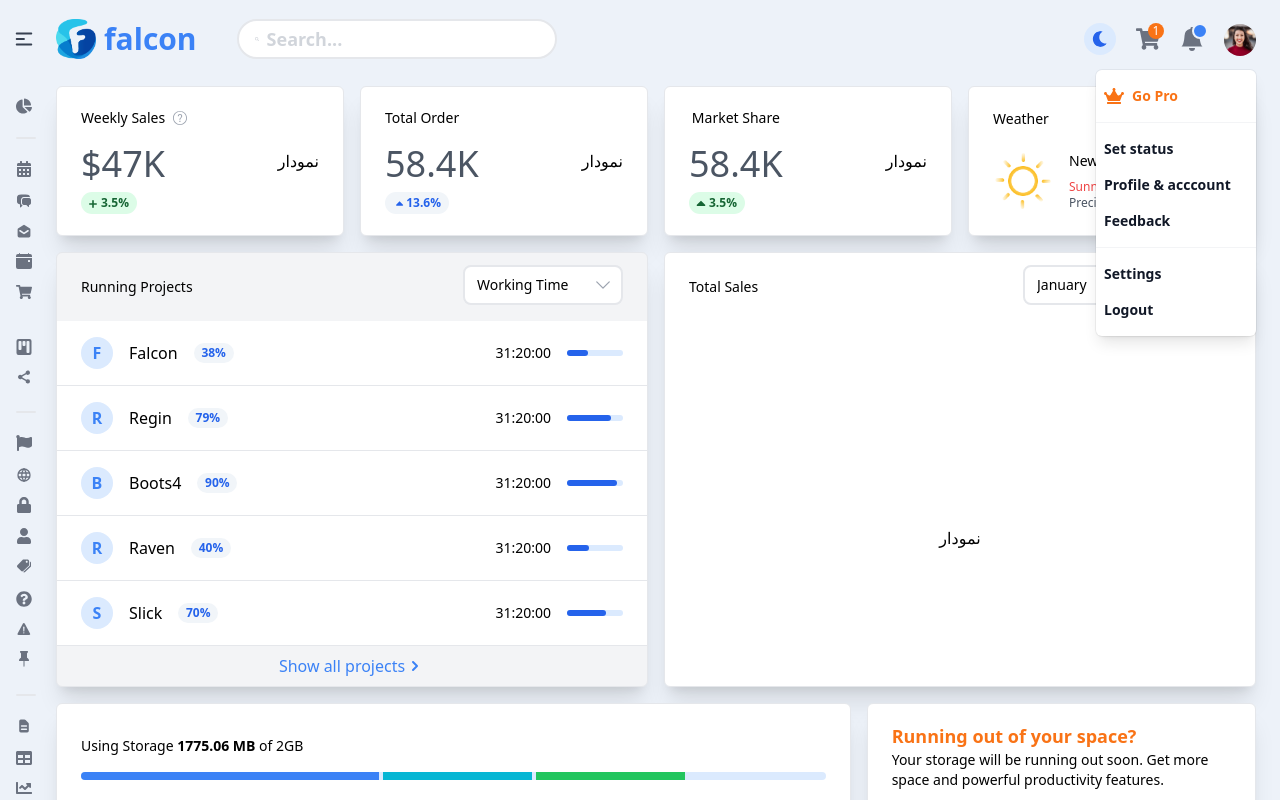
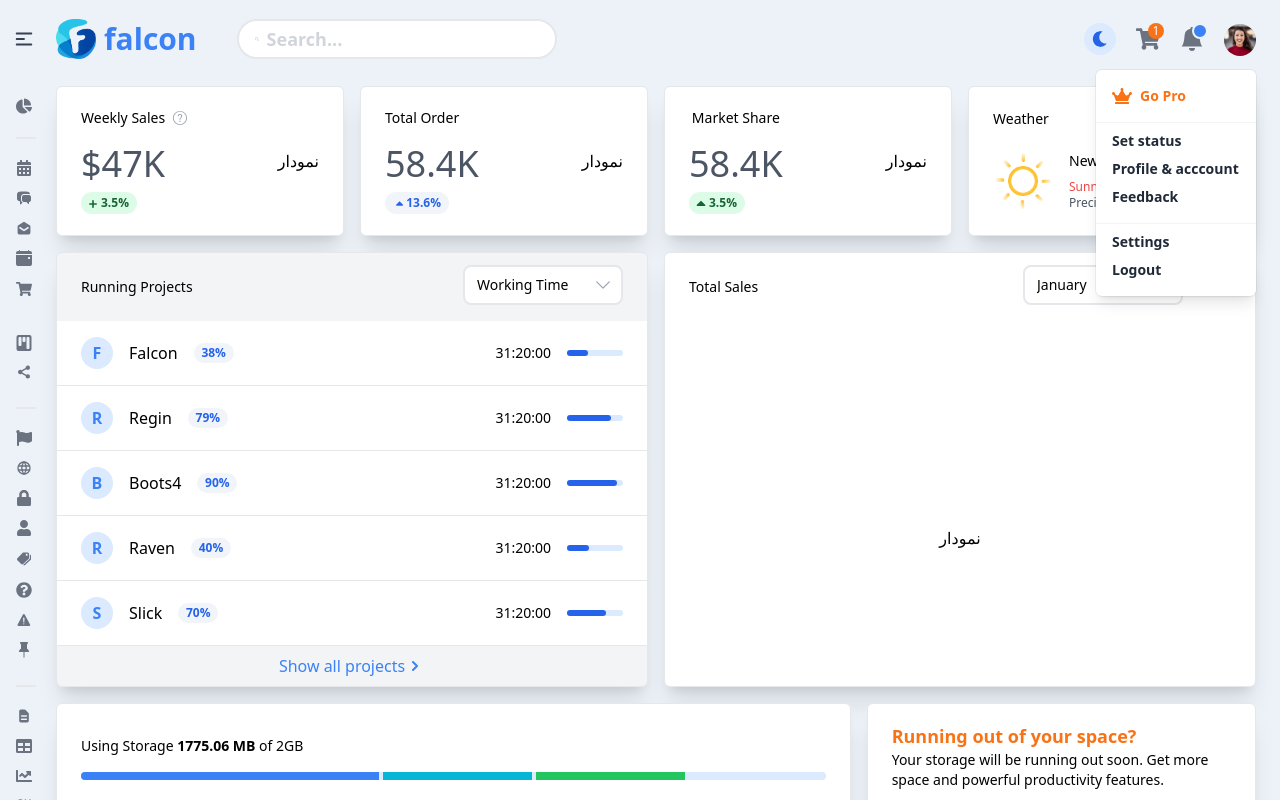
Before and after one commit to ArashH0sseini/shopping-adminpanel-nextjs, a Next.js app: page / in a window 1280 px wide. Both pictures are taken after a click on the button 1240 px from the left and 40 px from the top of the page. Shown: the top 800 px of the page. Built offline with nearby package versions, Linux system fonts and the light colour scheme.

Commit message:
Implementation being multilingual

```diff
--- a/app/components/layouts/drawer/DashboardMenuOpen.tsx
+++ b/app/components/layouts/drawer/DashboardMenuOpen.tsx
@@ -16,7 +16,7 @@ export default function DashboardMenuOpen({ title }: Prop) {
         onClick={() => setOpen(!open)}
         className="flex justify-between items-center w-full"
       >
-        <p className="text-[15px] font-semibold">
+        <p className="text-[15px] font-semibold ">
           {title}
         </p>
         {open ? (
--- a/app/components/layouts/drawer/DrawerItem.tsx
+++ b/app/components/layouts/drawer/DrawerItem.tsx
@@ -7,9 +7,9 @@ interface Prop {
 
 function DrawerItem({ title, icon }: Prop) {
   return (
-    <div className="flex items-center group space-x-4 py-1 text-gray-500  dark:text-gray-400 dark:hover:text-gray-300">
+    <div className="flex items-center group space-x-4 py-1 text-gray-500 hover:text-gray-700 dark:text-gray-400 dark:hover:text-gray-300">
       <div className="w-3 h-3">{icon}</div>
-      <p className="=text-[15px] font-semibold=">{title}</p>
+      <p className="text-[15px] font-semibold">{title}</p>
     </div>
   );
 }
--- a/app/components/layouts/drawer/DrawerMenuDropdownClose.tsx
+++ b/app/components/layouts/drawer/DrawerMenuDropdownClose.tsx
@@ -10,7 +10,7 @@ function DrawerMenuDropdownClose({ title, icon }: Prop) {
   const [open, setOpen] = useState(false);
 
   return (
-    <div className="flex group space-x-4 py-1 text-gray-500 dark:text-gray-400 dark:hover:text-gray-300" onClick={() => setOpen(!open)}>
+    <div className="flex group space-x-4 py-1 text-gray-500 hover:text-gray-700 dark:text-gray-400 dark:hover:text-gray-300" onClick={() => setOpen(!open)}>
       <div className="mt-1">{icon}</div>
       <div className=" bg-[#EDF2F9] dark:bg-[#0B1727] w-full">
         <DashboardMenuClose title={title} open={open} />
--- a/app/components/layouts/drawer/DrawerMenuDropdownOpen.tsx
+++ b/app/components/layouts/drawer/DrawerMenuDropdownOpen.tsx
@@ -8,7 +8,7 @@ interface Prop {
 
 function DrawerMenuDropdownOpen({ title, icon }: Prop) {
   return (
-    <div className=" flex group pt-4 space-x-4 text-gray-500 dark:text-gray-400 dark:hover:text-gray-300">
+    <div className=" flex group pt-4 space-x-4 text-gray-500 hover:text-gray-700 dark:text-gray-400 dark:hover:text-gray-300">
       <div className="mt-1">{icon}</div>
       <div className=" bg-[#EDF2F9] dark:bg-[#0B1727] w-full">
         <DashboardMenuOpen title={title} />
--- a/app/components/layouts/main/TopProducts.tsx
+++ b/app/components/layouts/main/TopProducts.tsx
@@ -1,6 +1,8 @@
-import DotsMenu from "../../common/DotsMenu";
+import DotsMenu from "@/app/components/common/DotsMenu";
+import { useTranslation } from "react-i18next";
 
 function TopProducts() {
+  const { t, i18n } = useTranslation();
   return (
     <div className="flex h-60 mt-4 lg:mt-0 rounded-md overflow-hidden shadow-xl bg-white dark:bg-[#162231] border-[1px] border-gray-200 dark:border-[#121e2d]">
       <div className="w-full">
@@ -13,7 +15,9 @@ function TopProducts() {
             <DotsMenu />
           </div>
         </div>
-        <div className="bg-white dark:bg-[#121E2D] cursor-pointer space-y-4 flex items-center justify-center h-full">نمودار</div>
+        <div className="bg-white dark:bg-[#121E2D] cursor-pointer space-y-4 flex items-center justify-center h-full">
+          نمودار
+        </div>
       </div>
     </div>
   );
--- a/app/components/layouts/navbar/AccountMenu.tsx
+++ b/app/components/layouts/navbar/AccountMenu.tsx
@@ -31,37 +31,37 @@ export default function AccountMenu() {
           <Menu.Items className="absolute right-0 mt-2 w-40 origin-top-right divide-y divide-gray-100 rounded-md bg-white shadow-lg ring-1 ring-black ring-opacity-5 focus:outline-none">
             <div className="py-1">
               <Menu.Item>
-                <div className="flex space-x-2 cursor-pointer px-2 my-2 py-1 group w-full items-center text-orange-500 hover:bg-slate-100 text-sm font-bold">
+                <div className="flex space-x-2 cursor-pointer px-4 my-2 py-1 group w-full items-center text-orange-500 hover:bg-slate-100 text-sm font-bold">
                   <FaCrown className="w-5 h-5" />
                   <button>Go Pro</button>
                 </div>
               </Menu.Item>
             </div>
-            <div className="py-1">
+            <div className="py-1 mb-2">
               <Menu.Item>
-                <button className="flex space-x-2 px-2 my-2 py-1 group w-full items-center text-gray-900 hover:bg-slate-100 text-sm font-semibold">
+                <button className="flex space-x-2 px-4 py-1 group w-full items-center text-gray-800 hover:bg-slate-100 text-sm font-semibold">
                   Set status
                 </button>
               </Menu.Item>
               <Menu.Item>
-                <button className="flex space-x-2 px-2 my-2 py-1 group w-full items-center text-gray-900 hover:bg-slate-100 text-sm font-semibold">
+                <button className="flex space-x-2 px-4 py-1 group w-full items-center text-gray-800 hover:bg-slate-100 text-sm font-semibold">
                   Profile & acccount
                 </button>
               </Menu.Item>
               <Menu.Item>
-                <button className="flex space-x-2 px-2 my-2 py-1 group w-full items-center text-gray-900 hover:bg-slate-100 text-sm font-semibold">
+                <button className="flex space-x-2 px-4 py-1 group w-full items-center text-gray-800 hover:bg-slate-100 text-sm font-semibold">
                   Feedback
                 </button>
               </Menu.Item>
             </div>
-            <div className="py-1">
+            <div className="py-1 mb-2">
               <Menu.Item>
-                <button className="flex space-x-2 px-2 my-2 py-1 group w-full items-center text-gray-900 hover:bg-slate-100 text-sm font-semibold">
+                <button className="flex space-x-2 px-4 py-1 group w-full items-center text-gray-800 hover:bg-slate-100 text-sm font-semibold">
                   Settings
                 </button>
               </Menu.Item>
               <Menu.Item>
-                <button className="flex space-x-2 px-2 my-2 py-1 group w-full items-center text-gray-900 hover:bg-slate-100 text-sm font-semibold">
+                <button className="flex space-x-2 px-4 py-1 group w-full items-center text-gray-800 hover:bg-slate-100 text-sm font-semibold">
                   Logout
                 </button>
               </Menu.Item>
--- /dev/null
+++ b/app/services/i18n.js
@@ -0,0 +1,27 @@
+import i18n from "i18next";
+import { initReactI18next } from "react-i18next";
+
+const recourses = {
+  en: {
+    translation: {
+      hello: "hello",
+    },
+  },
+  fa: {
+    translation: {
+      hello: "سلام",
+    },
+  },
+};
+
+i18n
+  .use(initReactI18next)
+  .init({
+    recourses,
+    lng: "fa",
+    interpolation: {
+      escapeValue: false
+    }
+  });
+
+  export default i18n
--- a/package.json
+++ b/package.json
@@ -16,11 +16,13 @@
     "eslint": "8.38.0",
     "eslint-config-next": "13.3.0",
     "framer-motion": "7.5.1",
+    "i18next": "^22.4.15",
     "next": "13.3.0",
     "next-themes": "^0.2.1",
     "prettier": "^2.8.7",
     "react": "18.2.0",
     "react-dom": "18.2.0",
+    "react-i18next": "^12.2.0",
     "react-icons": "^4.8.0",
     "react-responsive": "^9.0.2",
     "react-tooltip": "^5.11.1",
--- a/pages/_app.tsx
+++ b/pages/_app.tsx
@@ -1,4 +1,5 @@
 import "@/styles/globals.css";
+import '@/app/services/i18n'
 import "react-tooltip/dist/react-tooltip.css";
 import type { AppProps } from "next/app";
 import { ThemeProvider } from "next-themes";
--- a/tsconfig.json
+++ b/tsconfig.json
@@ -18,6 +18,6 @@
       "@/*": ["./*"]
     }
   },
-  "include": ["next-env.d.ts", "**/*.ts", "**/*.tsx", "app/components/layouts/main/runningProjects/RunningProjectsList.jsx", "app/components/layouts/main/BandwidthSavedMonthList.jsx", "darkmode.js", "app/components/layouts/drawer/DashboardDropDown.jsx", "app/components/layouts/navbar/AccountMenu.jsx"],
+  "include": ["next-env.d.ts", "**/*.ts", "**/*.tsx", "app/components/layouts/main/runningProjects/RunningProjectsList.jsx", "app/components/layouts/main/BandwidthSavedMonthList.jsx", "app/services/darkmode.js", "app/components/layouts/drawer/DashboardDropDown.jsx", "app/services/i18n.js", "app/components/layouts/navbar/AccountMenu.jsx"],
   "exclude": ["node_modules"]
 }
```
Also changed, not shown: app/services/darkmode.js (renamed from darkmode.js), 1 other file (tests, documents, lock files or other folders).
